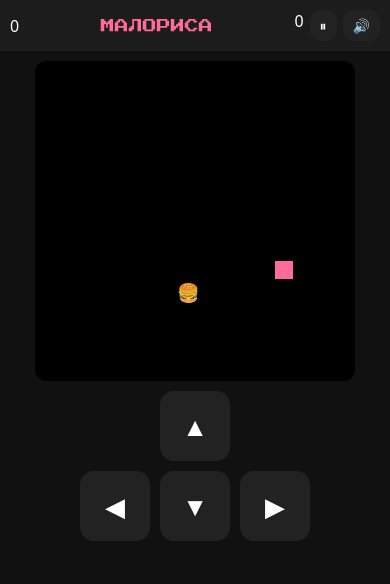
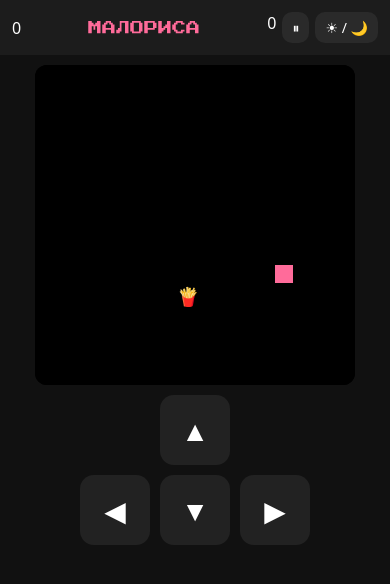
Before and after one commit to glebchik230/sneke-3.0-malorisa-, a plain HTML site: page index.html in a window 390 px wide. Both pictures are taken after a click on the element "ИГРАТЬ". Drawn offline with Linux system fonts and the light colour scheme.

Commit message:
Update index.html

```diff
--- a/index.html
+++ b/index.html
@@ -2,43 +2,69 @@
 <html lang="ru">
 <head>
 <meta charset="UTF-8">
-<meta name="viewport" content="width=device-width, initial-scale=1.0">
-<title>МалоРиса — Snake</title>
+<meta name="viewport" content="width=device-width, initial-scale=1.0, maximum-scale=1.0">
+<title>МалоРиса — Змейка</title>
 
 <link href="https://fonts.googleapis.com/css2?family=Press+Start+2P&display=swap" rel="stylesheet">
 
 <style>
 :root{
-  --bg:#111;--panel:#1c1c1c;--canvas:#000;
-  --text:#fff;--accent:#ff6b9a;
+  --bg:#111;
+  --panel:#1c1c1c;
+  --canvas:#000;
+  --text:#fff;
+  --accent:#ff6b9a;
 }
 body.light{
-  --bg:#f3f3f3;--panel:#fff;--canvas:#e6e6e6;--text:#111;
+  --bg:#f3f3f3;
+  --panel:#ffffff;
+  --canvas:#e6e6e6;
+  --text:#111;
 }
+
 *{margin:0;padding:0;box-sizing:border-box}
 body{
-  background:var(--bg);color:var(--text);
-  font-family:system-ui;
-  display:flex;flex-direction:column;align-items:center;
-  height:100vh;touch-action:none;
+  background:var(--bg);
+  color:var(--text);
+  font-family:system-ui, sans-serif;
+  display:flex;
+  flex-direction:column;
+  align-items:center;
+  height:100vh;
+  touch-action:none;
 }
+
 header{
-  width:100%;padding:10px;
-  display:flex;justify-content:space-between;align-items:center;
+  width:100%;
+  padding:12px;
+  display:flex;
+  justify-content:space-between;
+  align-items:center;
   background:var(--panel);
 }
+
 .title{
-  font-family:'Press Start 2P';
-  font-size:14px;color:var(--accent);
+  font-family:'Press Start 2P', monospace;
+  font-size:14px;
+  color:var(--accent);
 }
+
 .btn-ui{
-  padding:6px 10px;border-radius:10px;
-  background:#222;font-size:14px;
+  font-size:14px;
+  padding:6px 10px;
+  border-radius:10px;
+  background:#2a2a2a;
+  color:#fff;
+  user-select:none;
 }
+body.light .btn-ui{background:#ddd;color:#000}
+
 canvas{
   background:var(--canvas);
-  border-radius:12px;margin:10px 0;
+  border-radius:12px;
+  margin:10px 0;
 }
+
 .controls{
   display:grid;
   grid-template-columns:repeat(3,70px);
@@ -46,47 +72,82 @@ canvas{
   gap:10px;
 }
 .btn{
-  background:#222;border-radius:14px;
-  display:flex;align-items:center;justify-content:center;
-  font-size:26px;
+  background:#222;
+  border-radius:14px;
+  display:flex;
+  justify-content:center;
+  align-items:center;
+  font-size:28px;
 }
+body.light .btn{background:#ddd;color:#000}
 .btn:active{background:var(--accent)}
+.up{grid-column:2}
+.left{grid-column:1}
+.down{grid-column:2}
+.right{grid-column:3}
 
+/* Экраны */
 .overlay{
-  position:fixed;inset:0;background:var(--bg);
-  display:flex;flex-direction:column;
-  justify-content:center;align-items:center;z-index:10;
+  position:fixed;
+  inset:0;
+  background:var(--bg);
+  display:flex;
+  flex-direction:column;
+  justify-content:center;
+  align-items:center;
+  z-index:10;
 }
+
 .logo{
-  font-family:'Press Start 2P';
-  font-size:24px;color:var(--accent);
+  font-family:'Press Start 2P', monospace;
+  font-size:24px;
+  color:var(--accent);
   animation:float 2.5s ease-in-out infinite;
+  margin-bottom:30px;
 }
+
 @keyframes float{
   0%{transform:translateY(0)}
   50%{transform:translateY(-12px)}
   100%{transform:translateY(0)}
 }
+
 .pixel-btn{
-  font-family:'Press Start 2P';
-  padding:14px 26px;border-radius:14px;
-  background:var(--accent);color:#000;
-  margin-top:24px;
+  font-family:'Press Start 2P', monospace;
+  font-size:14px;
+  padding:16px 28px;
+  border-radius:14px;
+  background:var(--accent);
+  color:#000;
+  margin-top:20px;
+}
+
+.gameover{
+  font-family:'Press Start 2P', monospace;
+  font-size:18px;
+  margin-bottom:16px;
+}
+.small{
+  font-size:12px;
+  margin-top:8px;
 }
 </style>
 </head>
 
 <body>
 
+<!-- Старт -->
 <div class="overlay" id="startScreen">
   <div class="logo">МАЛОРИСА</div>
   <div class="pixel-btn" id="playBtn">ИГРАТЬ</div>
 </div>
 
+<!-- Game Over -->
 <div class="overlay" id="gameOverScreen" style="display:none">
-  <div class="logo" style="font-size:18px">GAME OVER</div>
-  <div style="font-family:'Press Start 2P';font-size:12px;margin-top:10px">
-    РЕКОРД: <span id="finalRecord">0</span>
+  <div class="gameover">GAME OVER</div>
+  <div class="small">
+    Счет: <span id="finalScore">0</span> &nbsp;&nbsp;|&nbsp;&nbsp;
+    Рекорд: <span id="finalRecord">0</span>
   </div>
   <div class="pixel-btn" id="restartBtn">СНОВА</div>
 </div>
@@ -97,82 +158,66 @@ canvas{
   <span style="display:flex;gap:6px">
     <span id="record">0</span>
     <span class="btn-ui" id="pauseBtn">⏸</span>
-    <span class="btn-ui" id="soundBtn">🔊</span>
+    <span class="btn-ui" id="themeBtn">☀︎ / 🌙</span>
   </span>
 </header>
 
 <canvas id="game" width="320" height="320"></canvas>
 
 <div class="controls">
-  <div></div><div class="btn" id="up">▲</div><div></div>
-  <div class="btn" id="left">◀</div><div class="btn" id="down">▼</div><div class="btn" id="right">▶</div>
+  <div></div><div class="btn up">▲</div><div></div>
+  <div class="btn left">◀</div><div class="btn down">▼</div><div class="btn right">▶</div>
 </div>
 
 <script>
+const canvas = document.getElementById("game")
+const ctx = canvas.getContext("2d")
+
+const box = 20
+const cols = canvas.width / box
+const rows = canvas.height / box
+
+let snake, dir, food, score
+let paused = true
+let record = localStorage.getItem("malorisa_record") || 0
+
+document.getElementById("record").innerText = record
+document.getElementById("finalRecord").innerText = record
+
+const foods = ["🍣","🍟","🍔","🍕"]
+
 /* ===== ЗВУК ===== */
 const audioCtx = new (window.AudioContext||window.webkitAudioContext)()
-let soundEnabled = true
-let musicTimer
-
-function tone(freq,dur=0.1,type="square"){
-  if(!soundEnabled) return
-  const o=audioCtx.createOscillator()
-  const g=audioCtx.createGain()
-  o.type=type
-  o.frequency.value=freq
-  g.gain.value=0.08
+function playEatSound(){
+  const o = audioCtx.createOscillator()
+  const g = audioCtx.createGain()
+  o.type = "square"
+  o.frequency.setValueAtTime(880,audioCtx.currentTime)
+  g.gain.setValueAtTime(0.08,audioCtx.currentTime)
   o.connect(g).connect(audioCtx.destination)
   o.start()
-  o.stop(audioCtx.currentTime+dur)
+  o.stop(audioCtx.currentTime+0.1)
 }
 
-/* эффекты */
-const soundEat=()=>{tone(900,0.05);setTimeout(()=>tone(1200,0.05),60)}
-const soundCrash=()=>tone(200,0.3,"sawtooth")
-const soundStart=()=>tone(500,0.15)
-
-/* ===== ФИРМЕННЫЙ 8-BIT ТРЕК МАЛОРИСА ===== */
-const malorisaTrack = [
-  660,0,880,0,990,880,
-  660,0,660,880,
-  990,0,880,0,660
-]
-let noteIndex=0
-
-function startMusic(){
-  if(musicTimer) return
-  musicTimer=setInterval(()=>{
-    const note=malorisaTrack[noteIndex]
-    if(note) tone(note,0.12,"triangle")
-    noteIndex=(noteIndex+1)%malorisaTrack.length
-  },180)
+function startSound(){
+  const o = audioCtx.createOscillator()
+  const g = audioCtx.createGain()
+  o.type="square"
+  o.frequency.setValueAtTime(440,audioCtx.currentTime)
+  g.gain.setValueAtTime(0.1,audioCtx.currentTime)
+  o.connect(g).connect(audioCtx.destination)
+  o.start()
+  o.stop(audioCtx.currentTime+0.15)
 }
-function stopMusic(){
-  clearInterval(musicTimer)
-  musicTimer=null
-}
-
-/* ===== ИГРА ===== */
-const canvas=document.getElementById("game")
-const ctx=canvas.getContext("2d")
-const box=20
-const cols=canvas.width/box
-const rows=canvas.height/box
-const foods=["🍣","🍔","🍟","🍕"]
-
-let snake,dir,food,score
-let paused=true
-let record=localStorage.getItem("malorisa_record")||0
-record.innerText=record
 
 function start(){
   snake=[{x:10,y:10}]
   dir={x:1,y:0}
   score=0
   paused=false
-  score.innerText=0
+  document.getElementById("score").innerText=score
+  document.getElementById("pauseBtn").innerText="⏸"
   spawnFood()
-  startMusic()
 }
 
 function spawnFood(){
@@ -185,24 +230,37 @@ function spawnFood(){
 
 function gameOver(){
   paused=true
-  stopMusic()
-  soundCrash()
   if(score>record){
     record=score
     localStorage.setItem("malorisa_record",record)
   }
-  finalRecord.innerText=record
-  gameOverScreen.style.display="flex"
+  document.getElementById("score").innerText=score
+  document.getElementById("record").innerText=record
+  document.getElementById("finalScore").innerText=score
+  document.getElementById("finalRecord").innerText=record
+  document.getElementById("gameOverScreen").style.display="flex"
 }
 
 function update(){
   if(paused) return
-  const head={x:(snake[0].x+dir.x+cols)%cols,y:(snake[0].y+dir.y+rows)%rows}
-  if(snake.some(p=>p.x===head.x&&p.y===head.y)){gameOver();return}
+
+  const head={
+    x:(snake[0].x+dir.x+cols)%cols,
+    y:(snake[0].y+dir.y+rows)%rows
+  }
+
+  if(snake.some(p=>p.x===head.x&&p.y===head.y)){
+    gameOver()
+    return
+  }
+
   snake.unshift(head)
-  if(head.x===food.x&&head.y===food.y){
-    score++;score.innerText=score
-    soundEat();spawnFood()
+
+  if(head.x===food.x && head.y===food.y){
+    score++
+    document.getElementById("score").innerText = score
+    playEatSound()  // 🎵 ЗВУК ПОДБОРА ЕДЫ
+    spawnFood()
   }else snake.pop()
 }
 
@@ -210,41 +268,41 @@ function draw(){
   ctx.fillStyle=getComputedStyle(document.body).getPropertyValue('--canvas')
   ctx.fillRect(0,0,canvas.width,canvas.height)
   ctx.font="18px serif"
-  ctx.fillText(food.icon,food.x*box+2,food.y*box+18)
+  ctx.fillText(food.icon, food.x*box+2, food.y*box+18)
   ctx.fillStyle="#ff6b9a"
   snake.forEach(p=>ctx.fillRect(p.x*box,p.y*box,box-2,box-2))
 }
 
 setInterval(()=>{update();draw()},150)
 
-/* управление */
 function setDir(x,y){
-  if(dir.x!==-x&&dir.y!==-y) dir={x,y}
-}
-up.onclick=()=>setDir(0,-1)
-down.onclick=()=>setDir(0,1)
-left.onclick=()=>setDir(-1,0)
-right.onclick=()=>setDir(1,0)
-
-pauseBtn.onclick=()=>{
-  paused=!paused
-  pauseBtn.innerText=paused?"▶":"⏸"
-  paused?stopMusic():startMusic()
+  if(paused) return
+  if(dir.x!==-x && dir.y!==-y) dir={x,y}
 }
 
-soundBtn.onclick=()=>{
-  soundEnabled=!soundEnabled
-  soundBtn.innerText=soundEnabled?"🔊":"🔇"
+document.querySelector(".up").onclick = ()=>setDir(0,-1)
+document.querySelector(".down").onclick = ()=>setDir(0,1)
+document.querySelector(".left").onclick = ()=>setDir(-1,0)
+document.querySelector(".right").onclick = ()=>setDir(1,0)
+
+document.getElementById("pauseBtn").onclick = ()=>{
+  paused = !paused
+  document.getElementById("pauseBtn").innerText = paused?"▶":"⏸"
 }
 
-playBtn.onclick=()=>{
-  startScreen.style.display="none"
-  soundStart()
+document.getElementById("themeBtn").onclick = ()=>{
+  document.body.classList.toggle("light")
+}
+
+document.getElementById("playBtn").onclick = ()=>{
+  document.getElementById("startScreen").style.display="none"
+  startSound()
   start()
 }
-restartBtn.onclick=()=>{
-  gameOverScreen.style.display="none"
-  soundStart()
+
+document.getElementById("restartBtn").onclick = ()=>{
+  document.getElementById("gameOverScreen").style.display="none"
+  startSound()
   start()
 }
 </script>
```
